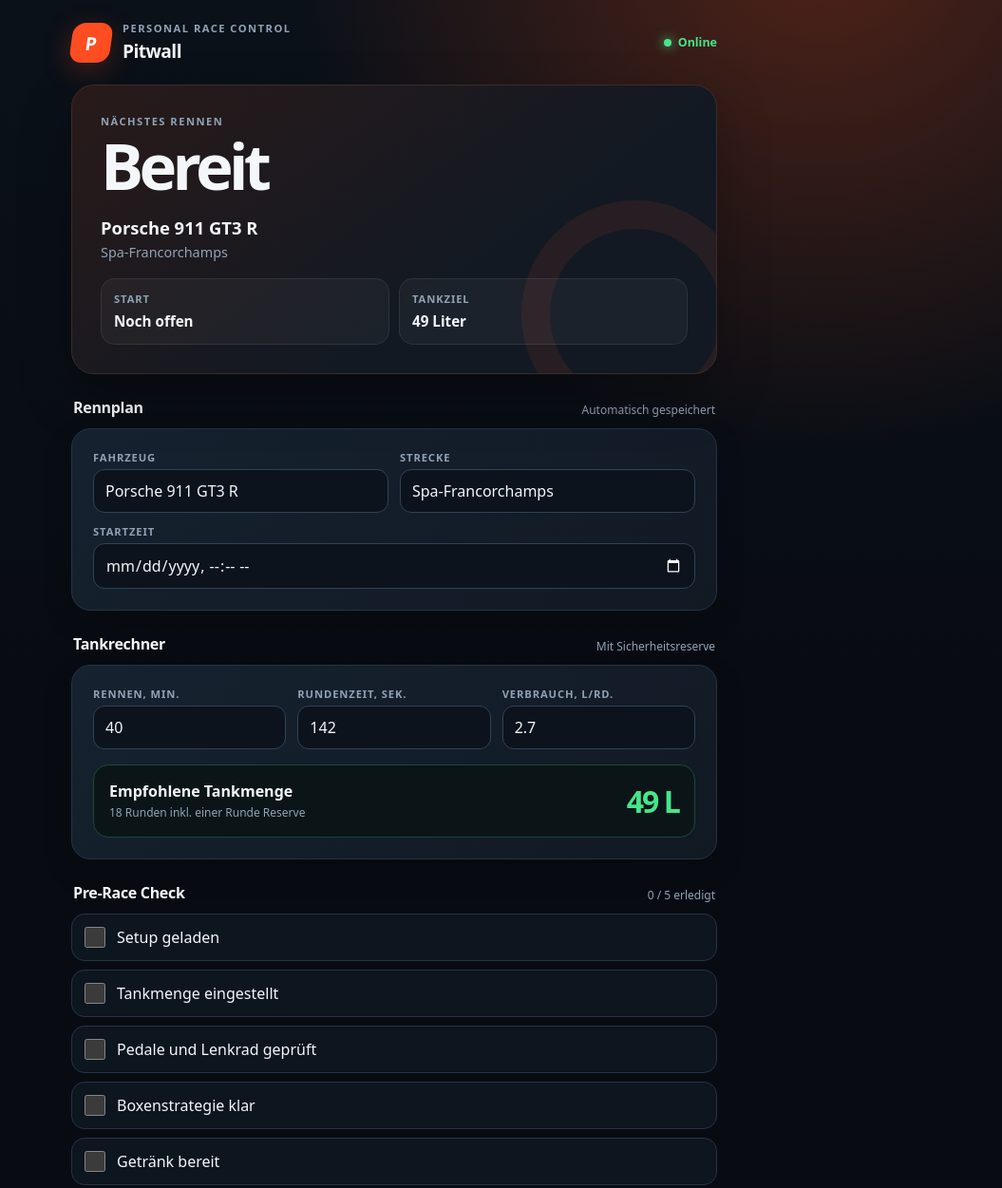
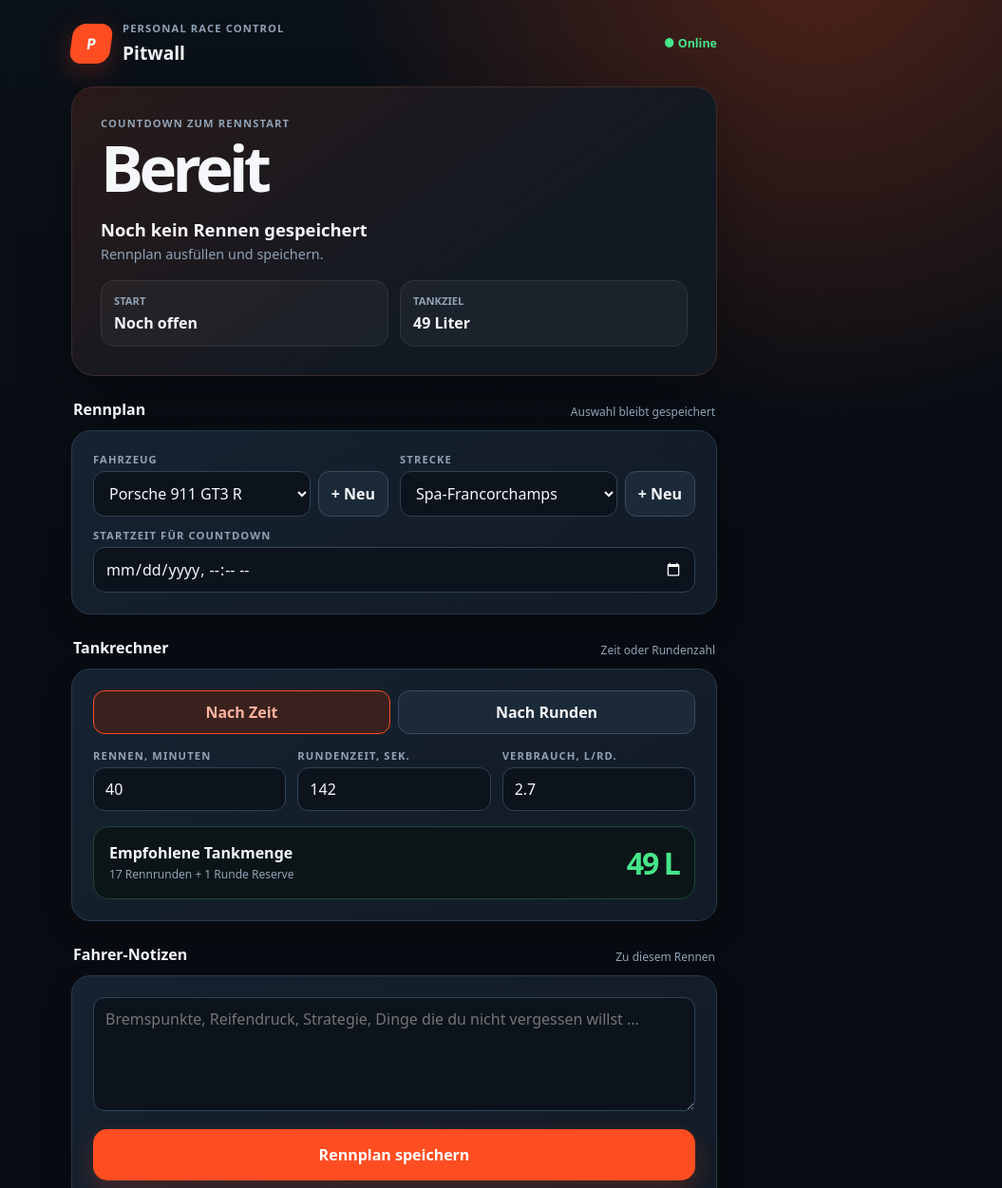
Before and after one commit to Hoook21/iracing-web-app, a plain HTML site: page index.html in a window 1280 px wide. Shown: the top 1251 px of the page at 95% size, without its empty margins (225-1280 px from the left). Drawn offline with Linux system fonts and the light colour scheme.

Commit message:
Improve race planning and saved selections

```diff
--- a/index.html
+++ b/index.html
@@ -6,68 +6,62 @@
   <meta name="theme-color" content="#080c12">
   <title>Pitwall</title>
   <style>
-    :root { color-scheme: dark; --bg:#080c12; --card:#111923; --card-2:#162230; --line:#243446; --text:#f4f7fa; --muted:#91a2b5; --accent:#ff4d22; --green:#46e68a; --blue:#70b7ff; }
+    :root { color-scheme:dark; --bg:#080c12; --card:#121b26; --line:#29394b; --text:#f5f7fa; --muted:#91a2b5; --orange:#ff4d22; --green:#46e68a; --blue:#70b7ff; }
     * { box-sizing:border-box; }
-    body { min-height:100vh; margin:0; padding:max(22px,env(safe-area-inset-top)) 16px max(32px,env(safe-area-inset-bottom)); background:radial-gradient(circle at 85% -5%,#512317 0,transparent 28%),linear-gradient(180deg,#0b1119 0,var(--bg) 45%); color:var(--text); font-family:system-ui,-apple-system,BlinkMacSystemFont,"Segoe UI",sans-serif; }
-    button,input,select,textarea { font:inherit; -webkit-tap-highlight-color:transparent; }
-    .app { width:min(100%,680px); margin:0 auto; }
-    header { display:flex; align-items:center; justify-content:space-between; margin-bottom:22px; }
+    body { min-height:100vh; margin:0; padding:max(22px,env(safe-area-inset-top)) 16px max(32px,env(safe-area-inset-bottom)); background:radial-gradient(circle at 85% -5%,#512317 0,transparent 28%),linear-gradient(180deg,#0b1119,var(--bg) 45%); color:var(--text); font-family:system-ui,-apple-system,BlinkMacSystemFont,"Segoe UI",sans-serif; }
+    button,input,select,textarea { font:inherit; }
+    button { cursor:pointer; -webkit-tap-highlight-color:transparent; }
+    .app { width:min(100%,680px); margin:auto; }
+    header,.row,.section-head,.fuel-result { display:flex; align-items:center; justify-content:space-between; gap:12px; }
+    header { margin-bottom:22px; }
     .brand { display:flex; align-items:center; gap:12px; }
-    .logo { display:grid; width:42px; height:42px; place-items:center; border-radius:13px; background:var(--accent); color:white; font-size:1.2rem; font-weight:900; transform:skew(-8deg); box-shadow:0 8px 28px rgb(255 77 34 / 25%); }
-    h1 { margin:0; font-size:1.2rem; letter-spacing:-.03em; }
-    .eyebrow { margin:0 0 3px; color:var(--muted); font-size:.7rem; font-weight:800; letter-spacing:.13em; text-transform:uppercase; }
-    .live { display:flex; align-items:center; gap:7px; color:var(--green); font-size:.78rem; font-weight:800; }
-    .live::before { width:8px; height:8px; border-radius:50%; background:currentColor; content:""; box-shadow:0 0 12px currentColor; }
-    .hero { position:relative; overflow:hidden; padding:24px; border:1px solid #3b2c2a; border-radius:24px; background:linear-gradient(145deg,#291a19,#121923 65%); box-shadow:0 22px 55px rgb(0 0 0 / 28%); }
-    .hero::after { position:absolute; right:-35px; bottom:-58px; width:180px; height:180px; border:30px solid rgb(255 77 34 / 9%); border-radius:50%; content:""; }
-    .hero-top { position:relative; z-index:1; }
-    .countdown { margin:8px 0 20px; font-size:clamp(2.45rem,12vw,4.2rem); font-weight:900; letter-spacing:-.07em; line-height:.95; }
-    .race-name { margin:0 0 4px; font-size:1.15rem; font-weight:850; }
-    .race-meta { margin:0; color:var(--muted); font-size:.9rem; }
-    .hero-grid,.fields { display:grid; grid-template-columns:repeat(2,minmax(0,1fr)); gap:10px; }
+    .logo { display:grid; width:42px; height:42px; place-items:center; border-radius:13px; background:var(--orange); font-weight:900; transform:skew(-8deg); box-shadow:0 8px 28px rgb(255 77 34 / 25%); }
+    h1,h2,p { margin:0; } h1 { font-size:1.2rem; } h2 { font-size:1rem; }
+    .eyebrow,label span { display:block; margin-bottom:5px; color:var(--muted); font-size:.7rem; font-weight:800; letter-spacing:.1em; text-transform:uppercase; }
+    .online { color:var(--green); font-size:.78rem; font-weight:800; }
+    .hero { padding:24px; border:1px solid #3b2c2a; border-radius:24px; background:linear-gradient(145deg,#291a19,#121923 65%); box-shadow:0 22px 55px rgb(0 0 0 / 28%); }
+    .countdown { margin:8px 0 20px; font-size:clamp(2.5rem,12vw,4.2rem); font-weight:900; letter-spacing:-.07em; line-height:.95; }
+    .race-name { font-size:1.15rem; font-weight:850; } .race-meta { margin-top:4px; color:var(--muted); font-size:.9rem; }
+    .hero-grid,.fields { display:grid; grid-template-columns:repeat(2,minmax(0,1fr)); gap:12px; }
     .stat { margin-top:18px; padding:13px; border:1px solid rgb(255 255 255 / 8%); border-radius:15px; background:rgb(255 255 255 / 4%); }
-    .stat span,label span { display:block; margin-bottom:5px; color:var(--muted); font-size:.7rem; font-weight:800; letter-spacing:.08em; text-transform:uppercase; }
-    .stat strong { font-size:.95rem; }
-    section { margin-top:24px; }
-    .section-head { display:flex; align-items:end; justify-content:space-between; margin:0 2px 11px; }
-    h2 { margin:0; font-size:1rem; letter-spacing:-.02em; }
-    .section-head p { margin:0; color:var(--muted); font-size:.75rem; }
-    .card { padding:18px; border:1px solid var(--line); border-radius:20px; background:linear-gradient(145deg,var(--card-2),var(--card)); box-shadow:0 12px 30px rgb(0 0 0 / 18%); }
-    .fields { gap:12px; }
+    .stat span { display:block; margin-bottom:5px; color:var(--muted); font-size:.7rem; font-weight:800; text-transform:uppercase; }
+    section { margin-top:24px; } .section-head { align-items:end; margin:0 2px 11px; } .section-head p,.hint { color:var(--muted); font-size:.75rem; }
+    .card { padding:18px; border:1px solid var(--line); border-radius:20px; background:linear-gradient(145deg,#162230,var(--card)); box-shadow:0 12px 30px rgb(0 0 0 / 18%); }
     label.full { grid-column:1/-1; }
     input,select,textarea { width:100%; min-height:46px; border:1px solid #304257; border-radius:12px; outline:none; background:#0c131c; color:var(--text); padding:11px 12px; }
-    input:focus,select:focus,textarea:focus { border-color:var(--blue); }
-    textarea { min-height:112px; resize:vertical; line-height:1.45; }
-    .fuel-result { display:flex; align-items:center; justify-content:space-between; gap:18px; margin-top:16px; padding:16px; border-radius:16px; background:#0b1518; border:1px solid #1c4737; }
-    .fuel-result p { margin:3px 0 0; color:var(--muted); font-size:.75rem; }
-    .fuel-number { color:var(--green); font-size:2rem; font-weight:900; letter-spacing:-.06em; }
-    .checklist { display:grid; gap:9px; }
-    .check { display:flex; align-items:center; gap:12px; min-height:50px; padding:11px 13px; border:1px solid var(--line); border-radius:14px; background:#0d151f; cursor:pointer; }
-    .check input { width:22px; min-height:22px; margin:0; accent-color:var(--green); }
-    .check:has(input:checked) { color:var(--muted); text-decoration:line-through; opacity:.72; }
-    .save-state { margin:12px 2px 0; color:var(--muted); font-size:.72rem; text-align:right; }
-    footer { padding:28px 0 6px; color:#637386; font-size:.72rem; text-align:center; }
+    input:focus,select:focus,textarea:focus { border-color:var(--blue); } textarea { min-height:120px; resize:vertical; line-height:1.45; }
+    .select-row { display:grid; grid-template-columns:minmax(0,1fr) auto; gap:8px; }
+    .small-button,.mode-button { min-height:46px; border:1px solid #3a4c61; border-radius:12px; background:#1b2938; color:var(--text); padding:0 13px; font-weight:750; }
+    .mode-picker { display:grid; grid-template-columns:1fr 1fr; gap:8px; margin-bottom:15px; } .mode-button.active { border-color:var(--orange); background:#3a211d; color:#ffb29e; } .hidden { display:none; }
+    .fuel-result { margin-top:16px; padding:16px; border:1px solid #1c4737; border-radius:16px; background:#0b1518; } .fuel-result p { margin-top:3px; color:var(--muted); font-size:.75rem; }
+    .fuel-number { flex:none; color:var(--green); font-size:2rem; font-weight:900; letter-spacing:-.06em; }
+    .save-button { width:100%; min-height:54px; margin-top:14px; border:0; border-radius:15px; background:var(--orange); color:white; font-weight:900; box-shadow:0 10px 25px rgb(255 77 34 / 22%); }
+    .save-state { margin-top:10px; min-height:18px; color:var(--green); font-size:.75rem; text-align:center; } footer { padding:28px 0 6px; color:#637386; font-size:.72rem; text-align:center; }
+    @media (max-width:430px) { .fields { grid-template-columns:1fr; } label.full { grid-column:auto; } }
     @media (min-width:620px) { body { padding-inline:24px; } .hero { padding:30px; } .card { padding:22px; } .fields.three { grid-template-columns:repeat(3,minmax(0,1fr)); } }
   </style>
 </head>
 <body>
   <main class="app">
-    <header><div class="brand"><div class="logo">P</div><div><p class="eyebrow">Personal Race Control</p><h1>Pitwall</h1></div></div><div class="live">Online</div></header>
-    <div class="hero"><div class="hero-top"><p class="eyebrow">Nächstes Rennen</p><div class="countdown" id="countdown">Bereit</div><p class="race-name" id="raceTitle">Dein nächster Stint</p><p class="race-meta" id="raceMeta">Rennen einstellen und losfahren.</p><div class="hero-grid"><div class="stat"><span>Start</span><strong id="startDisplay">Noch offen</strong></div><div class="stat"><span>Tankziel</span><strong id="fuelMini">-- Liter</strong></div></div></div></div>
-    <section><div class="section-head"><h2>Rennplan</h2><p>Automatisch gespeichert</p></div><div class="card"><div class="fields"><label><span>Fahrzeug</span><input id="car" value="Porsche 911 GT3 R"></label><label><span>Strecke</span><input id="track" value="Spa-Francorchamps"></label><label class="full"><span>Startzeit</span><input id="startTime" type="datetime-local"></label></div></div></section>
-    <section><div class="section-head"><h2>Tankrechner</h2><p>Mit Sicherheitsreserve</p></div><div class="card"><div class="fields three"><label><span>Rennen, Min.</span><input id="duration" type="number" min="1" step="1" value="40"></label><label><span>Rundenzeit, Sek.</span><input id="lapTime" type="number" min="1" step=".1" value="142"></label><label><span>Verbrauch, L/Rd.</span><input id="consumption" type="number" min=".1" step=".1" value="2.7"></label></div><div class="fuel-result"><div><strong>Empfohlene Tankmenge</strong><p id="fuelDetail">inkl. einer Runde Reserve</p></div><div class="fuel-number" id="fuelResult">-- L</div></div></div></section>
-    <section><div class="section-head"><h2>Pre-Race Check</h2><p id="checkProgress">0 / 5 erledigt</p></div><div class="checklist" id="checklist"><label class="check"><input type="checkbox" data-check="setup"> Setup geladen</label><label class="check"><input type="checkbox" data-check="fuel"> Tankmenge eingestellt</label><label class="check"><input type="checkbox" data-check="controls"> Pedale und Lenkrad geprüft</label><label class="check"><input type="checkbox" data-check="strategy"> Boxenstrategie klar</label><label class="check"><input type="checkbox" data-check="water"> Getränk bereit</label></div></section>
-    <section><div class="section-head"><h2>Fahrer-Notizen</h2><p>Nur auf diesem Gerät</p></div><div class="card"><textarea id="notes" placeholder="Bremspunkte, Reifendruck, Strategie, Dinge die du nicht vergessen willst ..."></textarea><p class="save-state" id="saveState">Bereit</p></div></section>
-    <footer>Pitwall v0.1 · Dein persönliches Race-Dashboard</footer>
+    <header><div class="brand"><div class="logo">P</div><div><p class="eyebrow">Personal Race Control</p><h1>Pitwall</h1></div></div><div class="online">● Online</div></header>
+    <div class="hero"><p class="eyebrow">Countdown zum Rennstart</p><div class="countdown" id="countdown">Bereit</div><p class="race-name" id="raceTitle">Noch kein Rennen gespeichert</p><p class="race-meta" id="raceMeta">Rennplan ausfüllen und speichern.</p><div class="hero-grid"><div class="stat"><span>Start</span><strong id="startDisplay">Noch offen</strong></div><div class="stat"><span>Tankziel</span><strong id="fuelMini">-- Liter</strong></div></div></div>
+    <section><div class="section-head"><h2>Rennplan</h2><p>Auswahl bleibt gespeichert</p></div><div class="card"><div class="fields"><label><span>Fahrzeug</span><div class="select-row"><select id="car"></select><button class="small-button" id="addCar" type="button">+ Neu</button></div></label><label><span>Strecke</span><div class="select-row"><select id="track"></select><button class="small-button" id="addTrack" type="button">+ Neu</button></div></label><label class="full"><span>Startzeit für Countdown</span><input id="startTime" type="datetime-local"></label></div></div></section>
+    <section><div class="section-head"><h2>Tankrechner</h2><p>Zeit oder Rundenzahl</p></div><div class="card"><div class="mode-picker"><button class="mode-button active" id="timeMode" type="button">Nach Zeit</button><button class="mode-button" id="lapMode" type="button">Nach Runden</button></div><div class="fields three"><label id="durationWrap"><span>Rennen, Minuten</span><input id="duration" type="number" min="1" step="1" value="40"></label><label id="lapsWrap" class="hidden"><span>Rennrunden</span><input id="raceLaps" type="number" min="1" step="1" value="20"></label><label id="lapTimeWrap"><span>Rundenzeit, Sek.</span><input id="lapTime" type="number" min="1" step=".1" value="142"></label><label><span>Verbrauch, L/Rd.</span><input id="consumption" type="number" min=".1" step=".1" value="2.7"></label></div><div class="fuel-result"><div><strong>Empfohlene Tankmenge</strong><p id="fuelDetail">inkl. einer Runde Reserve</p></div><div class="fuel-number" id="fuelResult">-- L</div></div></div></section>
+    <section><div class="section-head"><h2>Fahrer-Notizen</h2><p>Zu diesem Rennen</p></div><div class="card"><textarea id="notes" placeholder="Bremspunkte, Reifendruck, Strategie, Dinge die du nicht vergessen willst ..."></textarea><button class="save-button" id="saveRace" type="button">Rennplan speichern</button><p class="save-state" id="saveState"></p></div></section>
+    <footer>Pitwall v0.2 · Dein persönliches Race-Dashboard</footer>
   </main>
   <script>
-    const fields=["car","track","startTime","duration","lapTime","consumption","notes"],$=id=>document.getElementById(id),saved=JSON.parse(localStorage.getItem("pitwall")||"{}");
-    fields.forEach(id=>{if(saved[id]!==undefined)$(id).value=saved[id];$(id).addEventListener("input",update)});
-    document.querySelectorAll("[data-check]").forEach(box=>{box.checked=Boolean(saved.checks?.[box.dataset.check]);box.addEventListener("change",update)});
-    function calculateFuel(){const duration=Number($("duration").value),lapTime=Number($("lapTime").value),consumption=Number($("consumption").value);if(!duration||!lapTime||!consumption)return{liters:0,laps:0};const laps=Math.ceil(duration*60/lapTime)+1;return{liters:Math.ceil(laps*consumption),laps}}
-    function update(){const data={};fields.forEach(id=>data[id]=$(id).value);data.checks={};document.querySelectorAll("[data-check]").forEach(box=>data.checks[box.dataset.check]=box.checked);localStorage.setItem("pitwall",JSON.stringify(data));const fuel=calculateFuel();$("fuelResult").textContent=fuel.liters?`${fuel.liters} L`:"-- L";$("fuelMini").textContent=fuel.liters?`${fuel.liters} Liter`:"-- Liter";$("fuelDetail").textContent=fuel.laps?`${fuel.laps} Runden inkl. einer Runde Reserve`:"Werte eintragen";$("raceTitle").textContent=$("car").value.trim()||"Fahrzeug offen";$("raceMeta").textContent=$("track").value.trim()||"Strecke offen";const complete=[...document.querySelectorAll("[data-check]")].filter(box=>box.checked).length;$("checkProgress").textContent=`${complete} / 5 erledigt`;$("saveState").textContent="Auf diesem Gerät gespeichert"}
-    function updateCountdown(){const value=$("startTime").value;if(!value){$("countdown").textContent="Bereit";$("startDisplay").textContent="Noch offen";return}const start=new Date(value),diff=start-new Date();$("startDisplay").textContent=start.toLocaleString("de-DE",{weekday:"short",hour:"2-digit",minute:"2-digit"});if(diff<=0){$("countdown").textContent="GO!";return}const minutes=Math.floor(diff/60000),days=Math.floor(minutes/1440),hours=Math.floor((minutes%1440)/60),mins=minutes%60;$("countdown").textContent=days?`${days}T ${hours}Std`:hours?`${hours}Std ${mins}Min`:`${Math.max(1,mins)} Min`}
-    update();updateCountdown();setInterval(updateCountdown,1000);
+    const $=id=>document.getElementById(id),defaults={cars:["Porsche 911 GT3 R"],tracks:["Spa-Francorchamps"],mode:"time"};let data;try{data={...defaults,...JSON.parse(localStorage.getItem("pitwall-v2")||"{}")}}catch{data={...defaults}}
+    function fillSelect(id,items,selected){$(id).innerHTML="";items.forEach(item=>{const option=document.createElement("option");option.textContent=item;option.value=item;option.selected=item===selected;$(id).appendChild(option)})}
+    function load(){fillSelect("car",data.cars,data.car);fillSelect("track",data.tracks,data.track);["startTime","duration","raceLaps","lapTime","consumption","notes"].forEach(id=>{if(data[id]!==undefined)$(id).value=data[id]});setMode(data.mode||"time");render()}
+    function setMode(mode){data.mode=mode;$("timeMode").classList.toggle("active",mode==="time");$("lapMode").classList.toggle("active",mode==="laps");$("durationWrap").classList.toggle("hidden",mode!=="time");$("lapTimeWrap").classList.toggle("hidden",mode!=="time");$("lapsWrap").classList.toggle("hidden",mode!=="laps");renderFuel()}
+    function addItem(type,label){const value=prompt(`${label} eintragen:`)?.trim();if(!value)return;const list=type==="car"?data.cars:data.tracks;if(!list.includes(value))list.push(value);fillSelect(type,list,value)}
+    function calculateFuel(){const consumption=Number($("consumption").value);let laps=Number($("raceLaps").value);if(data.mode==="time"){const duration=Number($("duration").value),lapTime=Number($("lapTime").value);if(!duration||!lapTime||!consumption)return{liters:0,laps:0};laps=Math.ceil(duration*60/lapTime)}if(!laps||!consumption)return{liters:0,laps:0};const reserveLaps=laps+1;return{liters:Math.ceil(reserveLaps*consumption),laps,reserveLaps}}
+    function renderFuel(){const fuel=calculateFuel();$("fuelResult").textContent=fuel.liters?`${fuel.liters} L`:"-- L";$("fuelMini").textContent=fuel.liters?`${fuel.liters} Liter`:"-- Liter";$("fuelDetail").textContent=fuel.laps?`${fuel.laps} Rennrunden + 1 Runde Reserve`:"Werte eintragen"}
+    function render(){renderFuel();$("raceTitle").textContent=data.car||"Noch kein Rennen gespeichert";$("raceMeta").textContent=data.track||"Rennplan ausfüllen und speichern.";updateCountdown()}
+    function updateCountdown(){if(!data.startTime){$("countdown").textContent="Bereit";$("startDisplay").textContent="Noch offen";return}const start=new Date(data.startTime),diff=start-new Date();$("startDisplay").textContent=start.toLocaleString("de-DE",{weekday:"short",day:"2-digit",month:"2-digit",hour:"2-digit",minute:"2-digit"});if(diff<=0){$("countdown").textContent="GO!";return}const minutes=Math.floor(diff/60000),days=Math.floor(minutes/1440),hours=Math.floor((minutes%1440)/60),mins=minutes%60;$("countdown").textContent=days?`${days}T ${hours}Std`:hours?`${hours}Std ${mins}Min`:`${Math.max(1,mins)} Min`}
+    function saveRace(){["car","track","startTime","duration","raceLaps","lapTime","consumption","notes"].forEach(id=>data[id]=$(id).value);localStorage.setItem("pitwall-v2",JSON.stringify(data));$("saveState").textContent="Rennplan gespeichert";render();setTimeout(()=>$("saveState").textContent="",2500)}
+    $("addCar").addEventListener("click",()=>addItem("car","Neues Fahrzeug"));$("addTrack").addEventListener("click",()=>addItem("track","Neue Strecke"));$("timeMode").addEventListener("click",()=>setMode("time"));$("lapMode").addEventListener("click",()=>setMode("laps"));$("saveRace").addEventListener("click",saveRace);["duration","raceLaps","lapTime","consumption"].forEach(id=>$(id).addEventListener("input",renderFuel));load();setInterval(updateCountdown,1000);
   </script>
 </body>
 </html>
```
